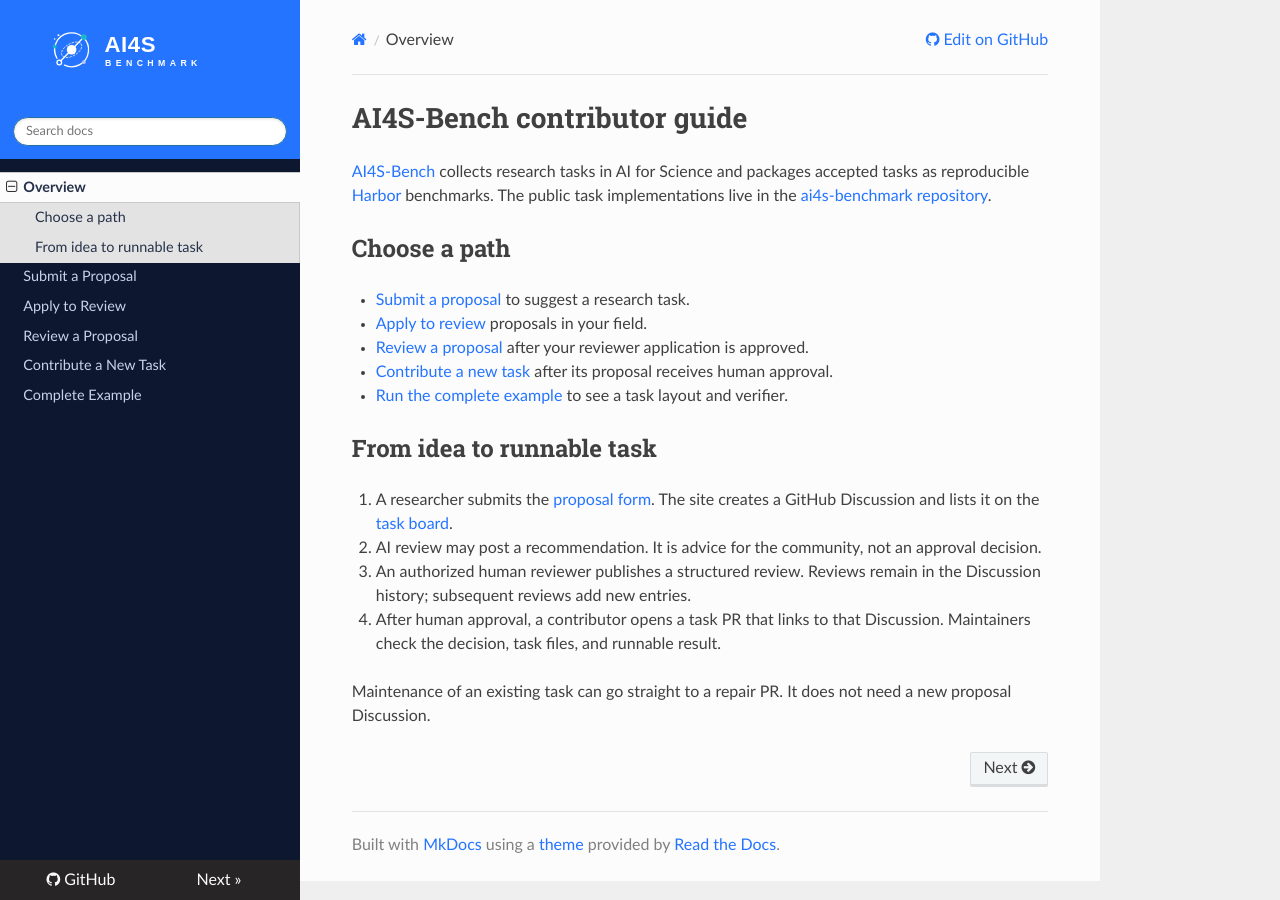
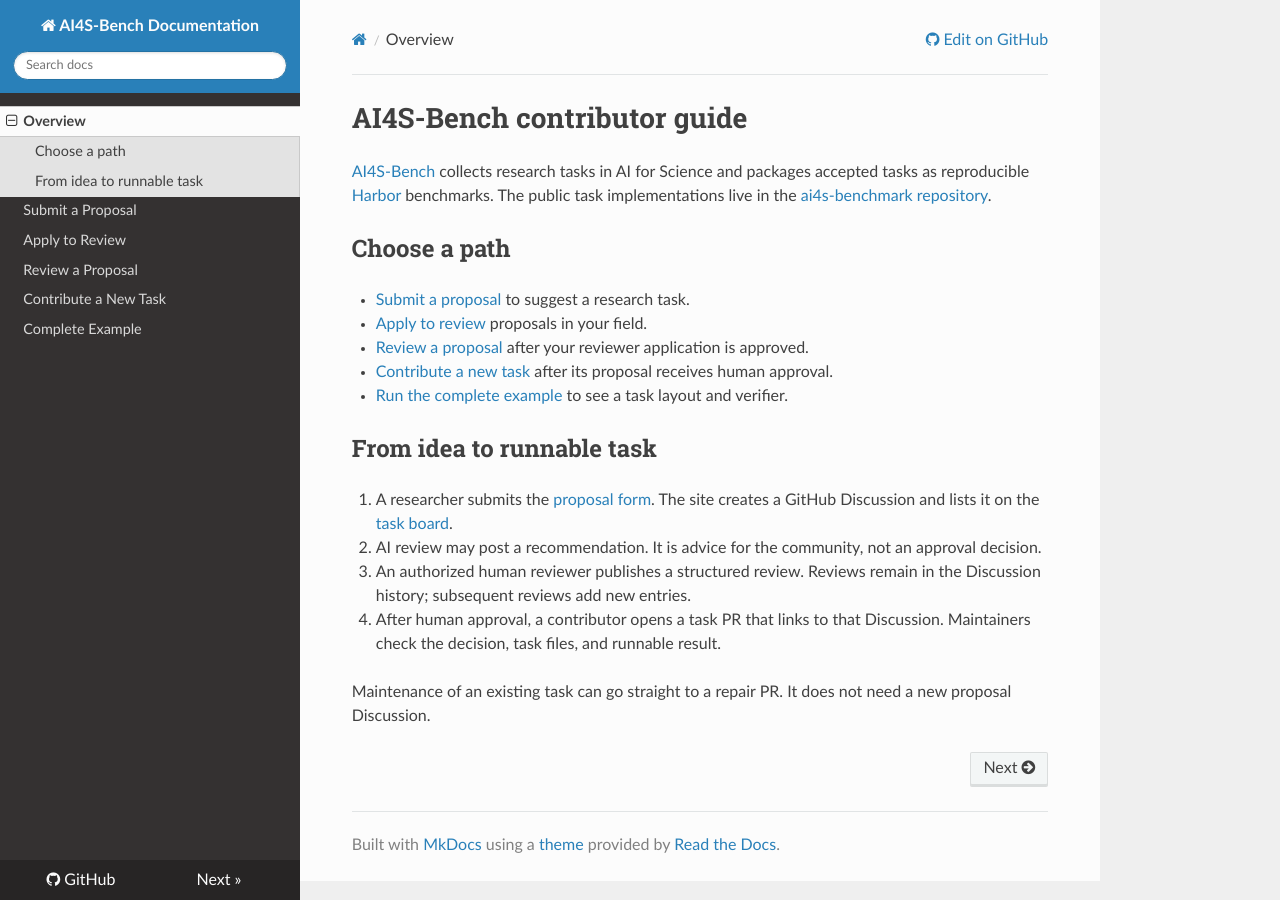
Before and after one commit to AI4S-Bench/ai4s-benchmark, an MkDocs documentation site: the page built from docs/index.md, in a window 1280 px wide. Built offline with MkDocs 1.6.1, drawn with Linux system fonts in a browser that asks for light colours; nearby versions of some CDN libraries.

Commit message:
docs: use unmodified built-in Read the Docs theme (#61)

```diff
--- a/docs/stylesheets/readthedocs.css
+++ /dev/null
@@ -1,41 +0,0 @@
-/* Keep the reference Read the Docs layout and give its navigation AI4S-Bench colors. */
-.wy-side-nav-search,
-.wy-nav-top {
-  background: #2474ff;
-}
-
-.wy-nav-side {
-  background: #0d1730;
-}
-
-.wy-side-nav-search > a img.logo {
-  width: 220px;
-  max-width: 100%;
-  margin-bottom: 0.75rem;
-}
-
-.wy-menu-vertical a {
-  color: #c7d2e9;
-}
-
-.wy-menu-vertical a:hover {
-  background: #1a2a4c;
-  color: #fff;
-}
-
-.wy-menu-vertical li.current > a,
-.wy-menu-vertical li.current a {
-  color: #26324a;
-}
-
-.rst-content a,
-.wy-breadcrumbs a {
-  color: #2474ff;
-}
-
-.rst-content a:focus-visible,
-.wy-menu-vertical a:focus-visible,
-.wy-side-nav-search a:focus-visible {
-  outline: 2px solid #18b7c9;
-  outline-offset: 2px;
-}
--- a/mkdocs.yml
+++ b/mkdocs.yml
@@ -3,12 +3,7 @@
 repo_url: https://github.com/AI4S-Bench/ai4s-benchmark
 edit_uri: edit/main/docs/
 docs_dir: docs
-theme:
-  name: readthedocs
-  logo: assets/ai4s-bench-logo.svg
-  highlightjs: false
-extra_css:
-  - stylesheets/readthedocs.css
+theme: readthedocs
 nav:
   - Overview: index.md
   - Submit a Proposal: submit-proposal.md
```
Also changed, not shown: docs/assets/ai4s-bench-logo.svg (deleted).
